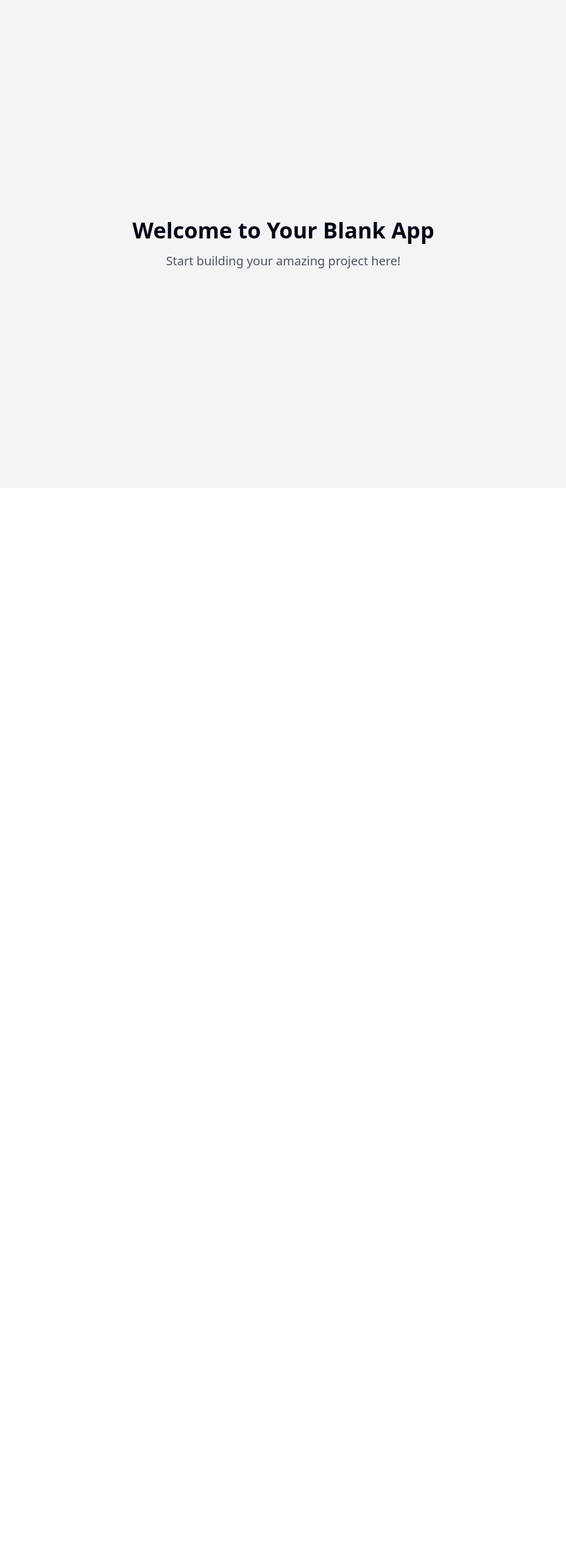
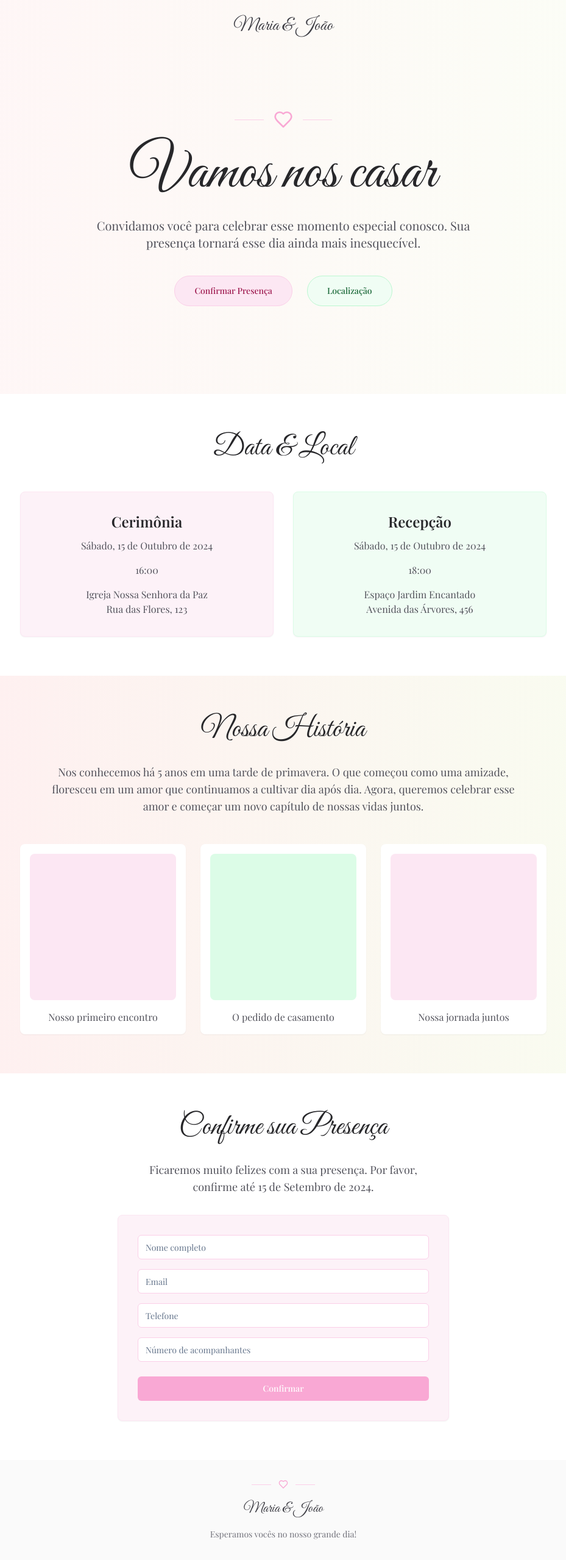
Before and after one commit to VictorNascimento14/ola-friendly-messaging-39, a React (Vite) app: page / in a window 1280 px wide. Shown: the whole page at 61% size, without its empty margins (175-1104 px from the left). Before the commit the page ends 800 px from the top, so only its background shows below. Built offline with nearby package versions, Linux system fonts and the light colour scheme.

Commit message:
Create wedding invitation landing page
Create a landing page for a wedding invitation using white, light pink, and light green color palettes.

```diff
--- a/src/index.css
+++ b/src/index.css
@@ -1,3 +1,4 @@
+
 @tailwind base;
 @tailwind components;
 @tailwind utilities;
@@ -13,41 +14,34 @@
     --popover: 0 0% 100%;
     --popover-foreground: 222.2 84% 4.9%;
 
-    --primary: 222.2 47.4% 11.2%;
-    --primary-foreground: 210 40% 98%;
+    --primary: 346 100% 92%;
+    --primary-foreground: 346 100% 32%;
 
-    --secondary: 210 40% 96.1%;
-    --secondary-foreground: 222.2 47.4% 11.2%;
+    --secondary: 150 50% 94%;
+    --secondary-foreground: 150 50% 34%;
 
     --muted: 210 40% 96.1%;
     --muted-foreground: 215.4 16.3% 46.9%;
 
-    --accent: 210 40% 96.1%;
-    --accent-foreground: 222.2 47.4% 11.2%;
+    --accent: 150 50% 94%;
+    --accent-foreground: 150 50% 34%;
 
     --destructive: 0 84.2% 60.2%;
     --destructive-foreground: 210 40% 98%;
 
     --border: 214.3 31.8% 91.4%;
     --input: 214.3 31.8% 91.4%;
-    --ring: 222.2 84% 4.9%;
+    --ring: 346 100% 92%;
 
     --radius: 0.5rem;
 
     --sidebar-background: 0 0% 98%;
-
     --sidebar-foreground: 240 5.3% 26.1%;
-
     --sidebar-primary: 240 5.9% 10%;
-
     --sidebar-primary-foreground: 0 0% 98%;
-
     --sidebar-accent: 240 4.8% 95.9%;
-
     --sidebar-accent-foreground: 240 5.9% 10%;
-
     --sidebar-border: 220 13% 91%;
-
     --sidebar-ring: 217.2 91.2% 59.8%;
   }
 
@@ -97,5 +91,18 @@
 
   body {
     @apply bg-background text-foreground;
+    font-family: 'Playfair Display', serif;
   }
 }
+
+.wedding-gradient {
+  background-image: linear-gradient(to right, rgba(255, 222, 226, 0.3), rgba(242, 252, 226, 0.3));
+}
+
+.font-cursive {
+  font-family: 'Great Vibes', cursive;
+}
+
+.font-serif {
+  font-family: 'Playfair Display', serif;
+}
--- a/src/pages/Index.tsx
+++ b/src/pages/Index.tsx
@@ -1,12 +1,185 @@
-// Update this page (the content is just a fallback if you fail to update the page)
+
+import { Heart } from "lucide-react";
+import { Button } from "@/components/ui/button";
+import { Card, CardContent } from "@/components/ui/card";
+import { Separator } from "@/components/ui/separator";
+import { Input } from "@/components/ui/input";
+import { useEffect } from "react";
 
 const Index = () => {
+  // Adiciona os links das fontes ao carregamento do componente
+  useEffect(() => {
+    const link = document.createElement("link");
+    link.href = "https://fonts.googleapis.com/css2?family=Great+Vibes&family=Playfair+Display:wght@400;500;600;700&display=swap";
+    link.rel = "stylesheet";
+    document.head.appendChild(link);
+
+    return () => {
+      document.head.removeChild(link);
+    };
+  }, []);
+
   return (
-    <div className="min-h-screen flex items-center justify-center bg-gray-100">
-      <div className="text-center">
-        <h1 className="text-4xl font-bold mb-4">Welcome to Your Blank App</h1>
-        <p className="text-xl text-gray-600">Start building your amazing project here!</p>
-      </div>
+    <div className="min-h-screen w-full wedding-gradient">
+      {/* Cabeçalho */}
+      <header className="w-full py-6 px-4 flex justify-center items-center">
+        <div className="text-center">
+          <h2 className="font-cursive text-3xl text-zinc-700 animate-fade-in">
+            Maria & João
+          </h2>
+        </div>
+      </header>
+
+      {/* Hero Section */}
+      <section className="w-full max-w-6xl mx-auto px-4 py-16 md:py-24 flex flex-col items-center justify-center text-center">
+        <div className="flex items-center justify-center mb-6">
+          <div className="h-px w-12 bg-pink-200"></div>
+          <Heart className="mx-4 text-pink-300 animate-pulse" size={32} />
+          <div className="h-px w-12 bg-pink-200"></div>
+        </div>
+
+        <h1 className="font-cursive text-5xl md:text-7xl lg:text-8xl mb-6 text-zinc-800 animate-fade-in">
+          Vamos nos casar
+        </h1>
+
+        <p className="font-serif text-lg md:text-xl text-zinc-600 max-w-2xl mb-10 animate-fade-in">
+          Convidamos você para celebrar esse momento especial conosco. Sua presença tornará esse dia ainda mais inesquecível.
+        </p>
+
+        <div className="flex flex-col md:flex-row gap-6 items-center justify-center mb-12 animate-fade-in">
+          <Button className="bg-pink-100 text-pink-800 hover:bg-pink-200 border border-pink-200 rounded-full px-8 py-6">
+            Confirmar Presença
+          </Button>
+          <Button variant="outline" className="bg-green-50 text-green-800 hover:bg-green-100 border border-green-200 rounded-full px-8 py-6">
+            Localização
+          </Button>
+        </div>
+      </section>
+
+      {/* Data e Local */}
+      <section className="w-full py-16 bg-white">
+        <div className="max-w-4xl mx-auto px-4 flex flex-col items-center">
+          <h2 className="font-cursive text-4xl md:text-5xl text-zinc-800 mb-12 text-center">
+            Data & Local
+          </h2>
+
+          <div className="grid grid-cols-1 md:grid-cols-2 gap-8 w-full">
+            <Card className="bg-pink-50 border-pink-100 shadow-sm">
+              <CardContent className="p-8 flex flex-col items-center">
+                <h3 className="font-serif font-semibold text-2xl mb-3 text-zinc-800">Cerimônia</h3>
+                <p className="text-zinc-600 mb-4 text-center">Sábado, 15 de Outubro de 2024</p>
+                <p className="text-zinc-600 mb-4 text-center">16:00</p>
+                <p className="text-zinc-600 text-center">Igreja Nossa Senhora da Paz<br />Rua das Flores, 123</p>
+              </CardContent>
+            </Card>
+
+            <Card className="bg-green-50 border-green-100 shadow-sm">
+              <CardContent className="p-8 flex flex-col items-center">
+                <h3 className="font-serif font-semibold text-2xl mb-3 text-zinc-800">Recepção</h3>
+                <p className="text-zinc-600 mb-4 text-center">Sábado, 15 de Outubro de 2024</p>
+                <p className="text-zinc-600 mb-4 text-center">18:00</p>
+                <p className="text-zinc-600 text-center">Espaço Jardim Encantado<br />Avenida das Árvores, 456</p>
+              </CardContent>
+            </Card>
+          </div>
+        </div>
+      </section>
+
+      {/* Nossa História */}
+      <section className="w-full py-16 wedding-gradient">
+        <div className="max-w-4xl mx-auto px-4 flex flex-col items-center">
+          <h2 className="font-cursive text-4xl md:text-5xl text-zinc-800 mb-8 text-center">
+            Nossa História
+          </h2>
+
+          <p className="font-serif text-lg text-zinc-600 max-w-3xl text-center mb-12">
+            Nos conhecemos há 5 anos em uma tarde de primavera. O que começou como uma amizade, floresceu em um amor que continuamos a cultivar dia após dia. Agora, queremos celebrar esse amor e começar um novo capítulo de nossas vidas juntos.
+          </p>
+
+          <div className="grid grid-cols-1 md:grid-cols-3 gap-6 w-full">
+            <div className="bg-white p-4 rounded-lg shadow-sm">
+              <div className="aspect-square bg-pink-100 rounded-lg mb-4"></div>
+              <p className="text-center text-zinc-600">Nosso primeiro encontro</p>
+            </div>
+
+            <div className="bg-white p-4 rounded-lg shadow-sm">
+              <div className="aspect-square bg-green-100 rounded-lg mb-4"></div>
+              <p className="text-center text-zinc-600">O pedido de casamento</p>
+            </div>
+
+            <div className="bg-white p-4 rounded-lg shadow-sm">
+              <div className="aspect-square bg-pink-100 rounded-lg mb-4"></div>
+              <p className="text-center text-zinc-600">Nossa jornada juntos</p>
+            </div>
+          </div>
+        </div>
+      </section>
+
+      {/* RSVP */}
+      <section className="w-full py-16 bg-white">
+        <div className="max-w-xl mx-auto px-4 flex flex-col items-center">
+          <h2 className="font-cursive text-4xl md:text-5xl text-zinc-800 mb-8 text-center">
+            Confirme sua Presença
+          </h2>
+
+          <p className="font-serif text-lg text-zinc-600 max-w-md text-center mb-8">
+            Ficaremos muito felizes com a sua presença. Por favor, confirme até 15 de Setembro de 2024.
+          </p>
+
+          <Card className="w-full bg-pink-50 border-pink-100">
+            <CardContent className="p-8">
+              <form className="space-y-6">
+                <div className="space-y-4">
+                  <Input
+                    type="text"
+                    placeholder="Nome completo"
+                    className="border-pink-200 focus-visible:ring-pink-200"
+                  />
+                  <Input
+                    type="email"
+                    placeholder="Email"
+                    className="border-pink-200 focus-visible:ring-pink-200"
+                  />
+                  <Input
+                    type="tel"
+                    placeholder="Telefone"
+                    className="border-pink-200 focus-visible:ring-pink-200"
+                  />
+                  <Input
+                    type="number"
+                    placeholder="Número de acompanhantes"
+                    className="border-pink-200 focus-visible:ring-pink-200"
+                    min="0"
+                  />
+                </div>
+
+                <Button className="w-full bg-pink-300 hover:bg-pink-400 text-white">
+                  Confirmar
+                </Button>
+              </form>
+            </CardContent>
+          </Card>
+        </div>
+      </section>
+
+      {/* Rodapé */}
+      <footer className="w-full py-8 bg-zinc-50">
+        <div className="max-w-4xl mx-auto px-4 text-center">
+          <div className="flex items-center justify-center mb-4">
+            <div className="h-px w-8 bg-pink-200"></div>
+            <Heart className="mx-3 text-pink-300" size={16} />
+            <div className="h-px w-8 bg-pink-200"></div>
+          </div>
+
+          <h3 className="font-cursive text-2xl text-zinc-700 mb-4">
+            Maria & João
+          </h3>
+
+          <p className="font-serif text-sm text-zinc-500">
+            Esperamos vocês no nosso grande dia!
+          </p>
+        </div>
+      </footer>
     </div>
   );
 };
```
